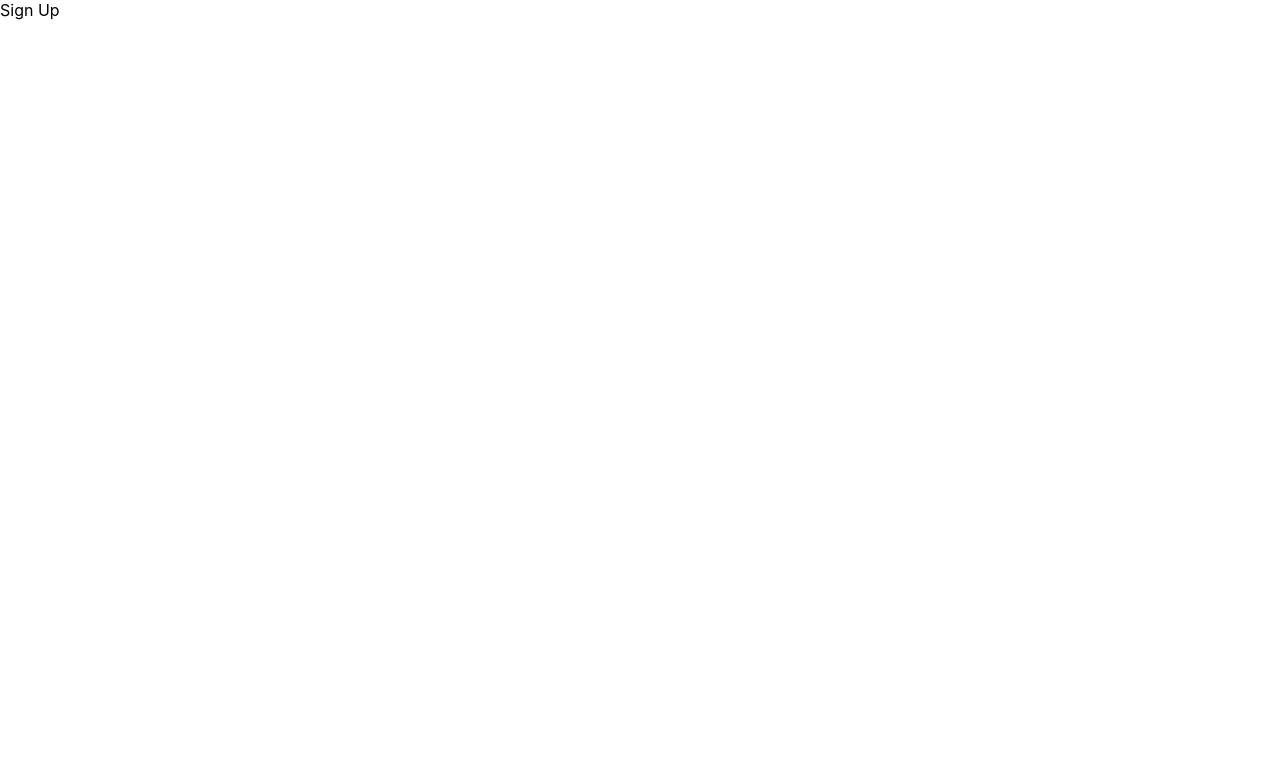
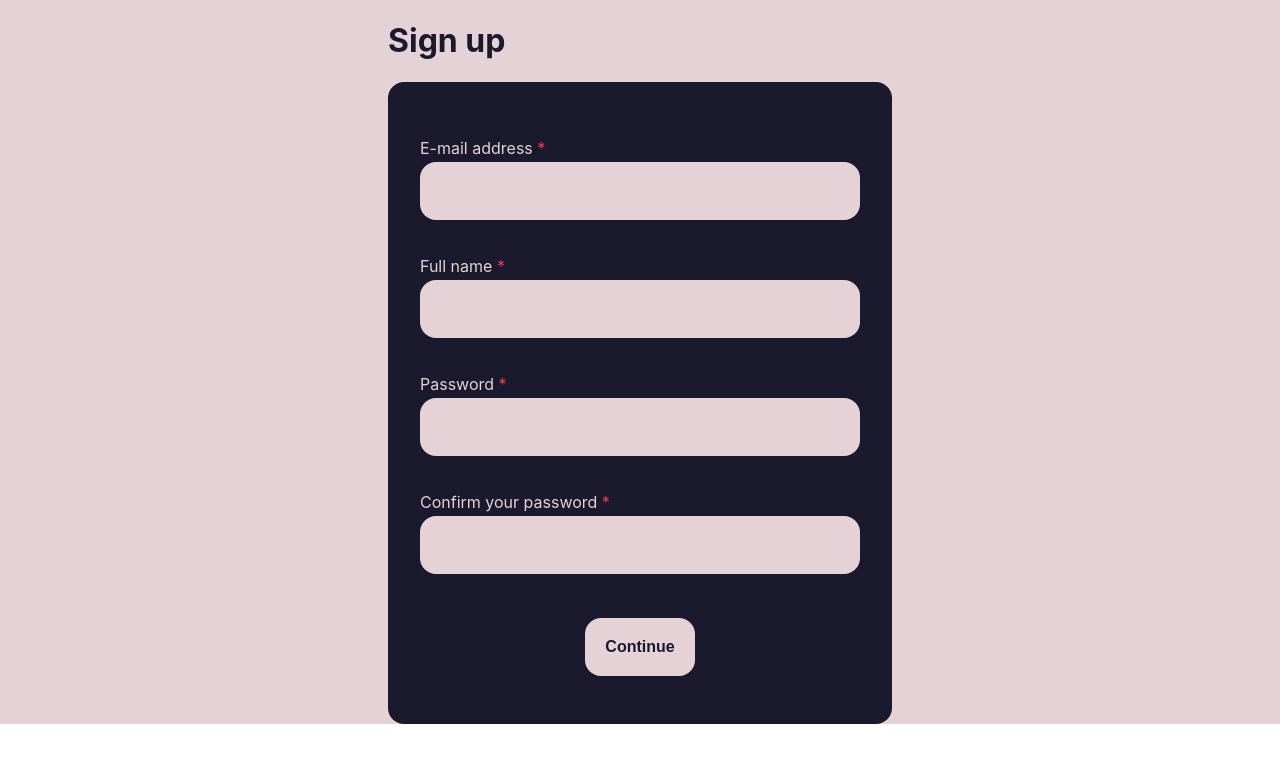
Before and after one commit to m-rozbicki/signup-frontend-task, a React (Create React App) app: page /signup in a window 1280 px wide. Shown: the top 762 px of the page. Built offline with nearby package versions, Linux system fonts and the light colour scheme.

Commit message:
Add Signup view component

```diff
--- a/src/App.tsx
+++ b/src/App.tsx
@@ -1,17 +1,18 @@
 import React from 'react';
 import { BrowserRouter as Router, Switch, Route } from 'react-router-dom';
 import './App.css';
+import Signup from './signup/Signup/Signup';
 
-const App = () => {
-  return (
+const App = () => (
   <Router>
     <Switch>
       <Route path="/signin">Sign In</Route>
-        <Route path="/signup">Sign Up</Route>
+      <Route path="/signup">
+        <Signup />
+      </Route>
       <Route path="/">Root</Route>
     </Switch>
   </Router>
 );
-};
 
 export default App;
--- /dev/null
+++ b/src/signup/Signup/Signup.tsx
@@ -0,0 +1,11 @@
+import React from 'react';
+import Layout from '../../common/Layout/Layout.component';
+import SignupForm from '../SignupForm/SignupForm';
+
+const Signup = () => (
+  <Layout title="Sign up">
+    <SignupForm />
+  </Layout>
+);
+
+export default Signup;
```
Lines whose indentation alone changed are shown as unchanged.
